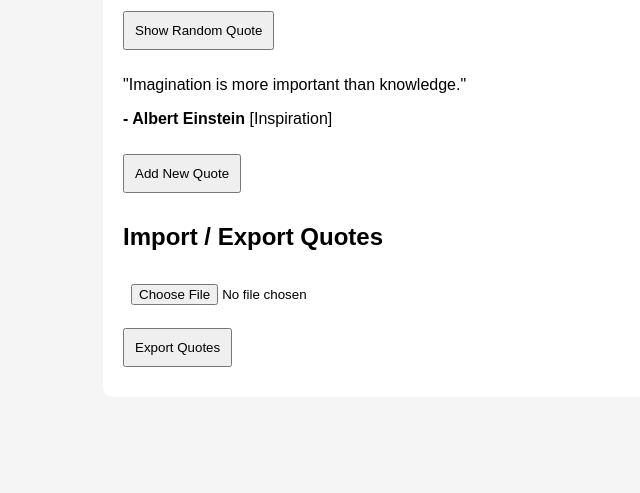
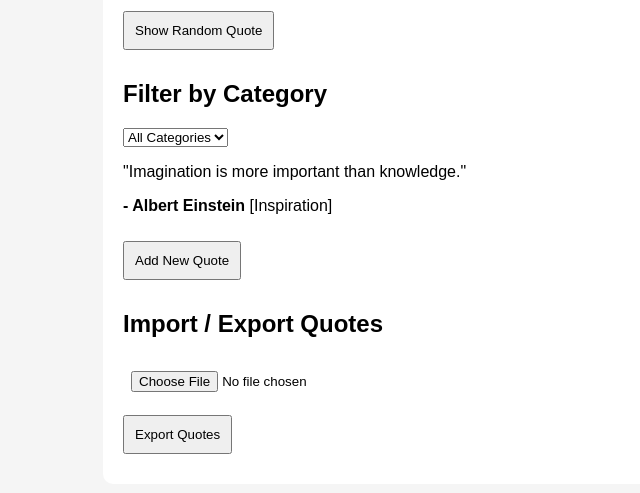
Before and after one commit to kefoo22/alx_fe_javascript, a plain HTML site: page dom-manipulation/index.html in a window 1280 px wide. Both pictures are taken after a click on the button "Show Random Quote". Shown: the part 119-612 px from the top of the page, without its empty margins (217-857 px from the left). Drawn offline with Linux system fonts and the light colour scheme.

Commit message:
Creating a Dynamic Content Filtering System Using Web Storage and JSON

```diff
--- a/dom-manipulation/index.html
+++ b/dom-manipulation/index.html
@@ -10,6 +10,13 @@
   <div id="app">
     <h1>Dynamic Quote Generator</h1>
     <button id="randomQuoteBtn">Show Random Quote</button>
+
+    <h2>Filter by Category</h2>
+<select id="categoryFilter" onchange="filterQuotes()">
+  <option value="all">All Categories</option>
+</select>
+
+
     <div id="quoteDisplay"></div>
 
     <button id="addQuoteBtn">Add New Quote</button>
--- a/dom-manipulation/script.js
+++ b/dom-manipulation/script.js
@@ -17,22 +17,82 @@ function loadQuotes() {
 // Save quotes to localStorage
 function saveQuotes() {
   localStorage.setItem("quotes", JSON.stringify(quotes));
+  populateCategories();
 }
 
-// Show random quote
+// Populate category dropdown dynamically
+function populateCategories() {
+  const categoryFilter = document.getElementById("categoryFilter");
+  const uniqueCategories = [...new Set(quotes.map(q => q.category))];
+
+  // Remove old options
+  categoryFilter.innerHTML = '<option value="all">All Categories</option>';
+
+  uniqueCategories.forEach(category => {
+    const option = document.createElement("option");
+    option.value = category;
+    option.textContent = category;
+    categoryFilter.appendChild(option);
+  });
+
+  // Restore saved filter from localStorage
+  const savedFilter = localStorage.getItem("selectedCategory");
+  if (savedFilter) {
+    categoryFilter.value = savedFilter;
+    filterQuotes();
+  }
+}
+
+// Show random quote (within selected filter)
 function showRandomQuote() {
-  if (quotes.length === 0) return;
+  let filteredQuotes = quotes;
+  const selectedCategory = document.getElementById("categoryFilter").value;
 
-  const randomIndex = Math.floor(Math.random() * quotes.length);
-  const quote = quotes[randomIndex];
+  if (selectedCategory !== "all") {
+    filteredQuotes = quotes.filter(q => q.category === selectedCategory);
+  }
+
+  if (filteredQuotes.length === 0) {
+    document.getElementById("quoteDisplay").innerHTML = "<p>No quotes in this category.</p>";
+    return;
+  }
+
+  const randomIndex = Math.floor(Math.random() * filteredQuotes.length);
+  const quote = filteredQuotes[randomIndex];
 
   document.getElementById("quoteDisplay").innerHTML = `
     <p>"${quote.text}"</p>
     <p><strong>- ${quote.author}</strong> [${quote.category}]</p>
   `;
 
-  // Save last viewed quote index to sessionStorage
   sessionStorage.setItem("lastViewedQuoteIndex", randomIndex);
+}
+
+// Filter quotes by selected category and display all matching
+function filterQuotes() {
+  const selectedCategory = document.getElementById("categoryFilter").value;
+  localStorage.setItem("selectedCategory", selectedCategory);
+
+  const display = document.getElementById("quoteDisplay");
+  display.innerHTML = "";
+
+  const filteredQuotes = selectedCategory === "all"
+    ? quotes
+    : quotes.filter(q => q.category === selectedCategory);
+
+  if (filteredQuotes.length === 0) {
+    display.innerHTML = "<p>No quotes found in this category.</p>";
+    return;
+  }
+
+  filteredQuotes.forEach(quote => {
+    const div = document.createElement("div");
+    div.innerHTML = `
+      <p>"${quote.text}"</p>
+      <p><strong>- ${quote.author}</strong> [${quote.category}]</p>
+    `;
+    display.appendChild(div);
+  });
 }
 
 // Create form for adding new quotes
@@ -61,6 +121,7 @@ function createAddQuoteForm() {
     quotes.push(newQuote);
     saveQuotes();
     alert("Quote added!");
+    filterQuotes();
   });
 }
 
@@ -69,7 +130,6 @@ function exportQuotes() {
   const blob = new Blob([JSON.stringify(quotes, null, 2)], { type: "application/json" });
   const url = URL.createObjectURL(blob);
   const link = document.createElement("a");
-
   link.href = url;
   link.download = "quotes.json";
   document.body.appendChild(link);
@@ -87,6 +147,7 @@ function importFromJsonFile(event) {
         quotes.push(...importedQuotes);
         saveQuotes();
         alert("Quotes imported successfully!");
+        filterQuotes();
       } else {
         alert("Invalid JSON format.");
       }
@@ -105,3 +166,5 @@ document.getElementById("importFile").addEventListener("change", importFromJsonF
 
 // Initialize on load
 loadQuotes();
+populateCategories();
+filterQuotes();
```
